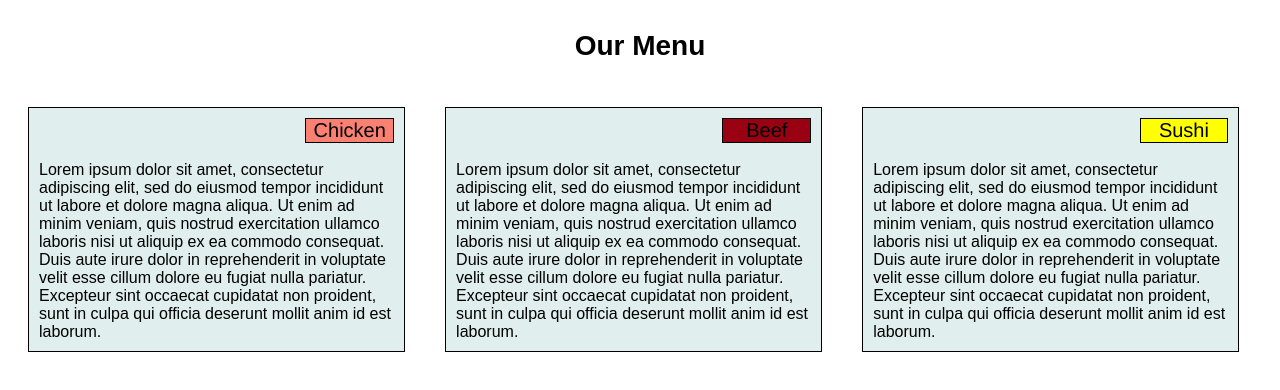
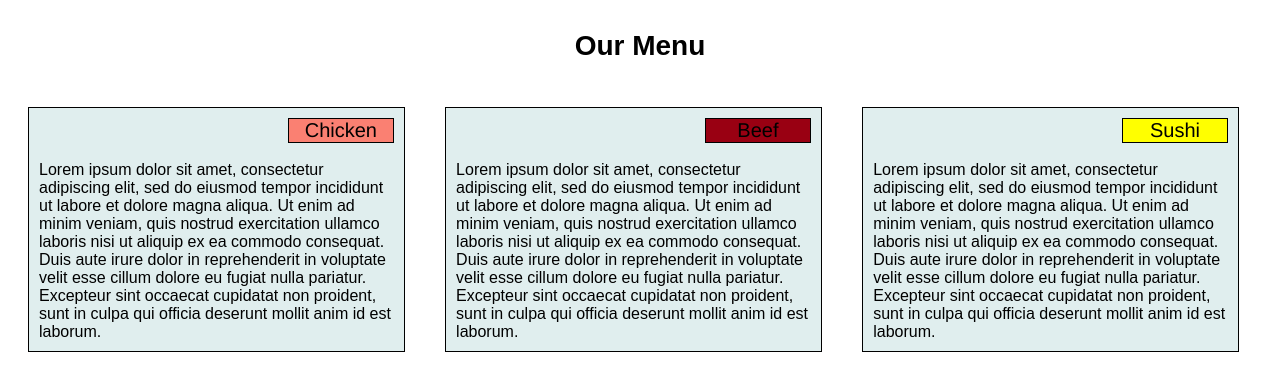
Before and after one commit to FrostMistIce/webclass-module2, a plain HTML site: page mod2_solution/assignment_solution.html in a window 1280 px wide. Drawn offline with Linux system fonts and the light colour scheme.

Commit message:
my solution

```diff
--- a/mod2_solution/css/mod2.css
+++ b/mod2_solution/css/mod2.css
@@ -14,7 +14,7 @@ p {
 	border: 1px solid black;
 	background-color: gray;
 	margin-right:0;
-	margin-left:75%;
+	margin-left:70%;
 	margin-top:0;
 	margin-bottom: 5%;
 	text-align: center;
@@ -22,12 +22,12 @@ p {
 	font-size: 20px;
 	position:relative;
 }
-.p1{background-color: #FA8072;width: 25%;
-	height: 25px;}
-.p2{background-color: #990012;width: 25%;
-	height: 25px;}
-.p3{background-color: #ffff00;width: 25%;
-	height: 25px;}
+.p1{background-color: #FA8072;width: 30%;
+	height: 25px;position:relative;}
+.p2{background-color: #990012;width: 30%;
+	height: 25px;position:relative;}
+.p3{background-color: #ffff00;width: 30%;
+	height: 25px;position:relative;}
 section{
 	margin-left: 20px;
 	margin-right: 20px;
```
